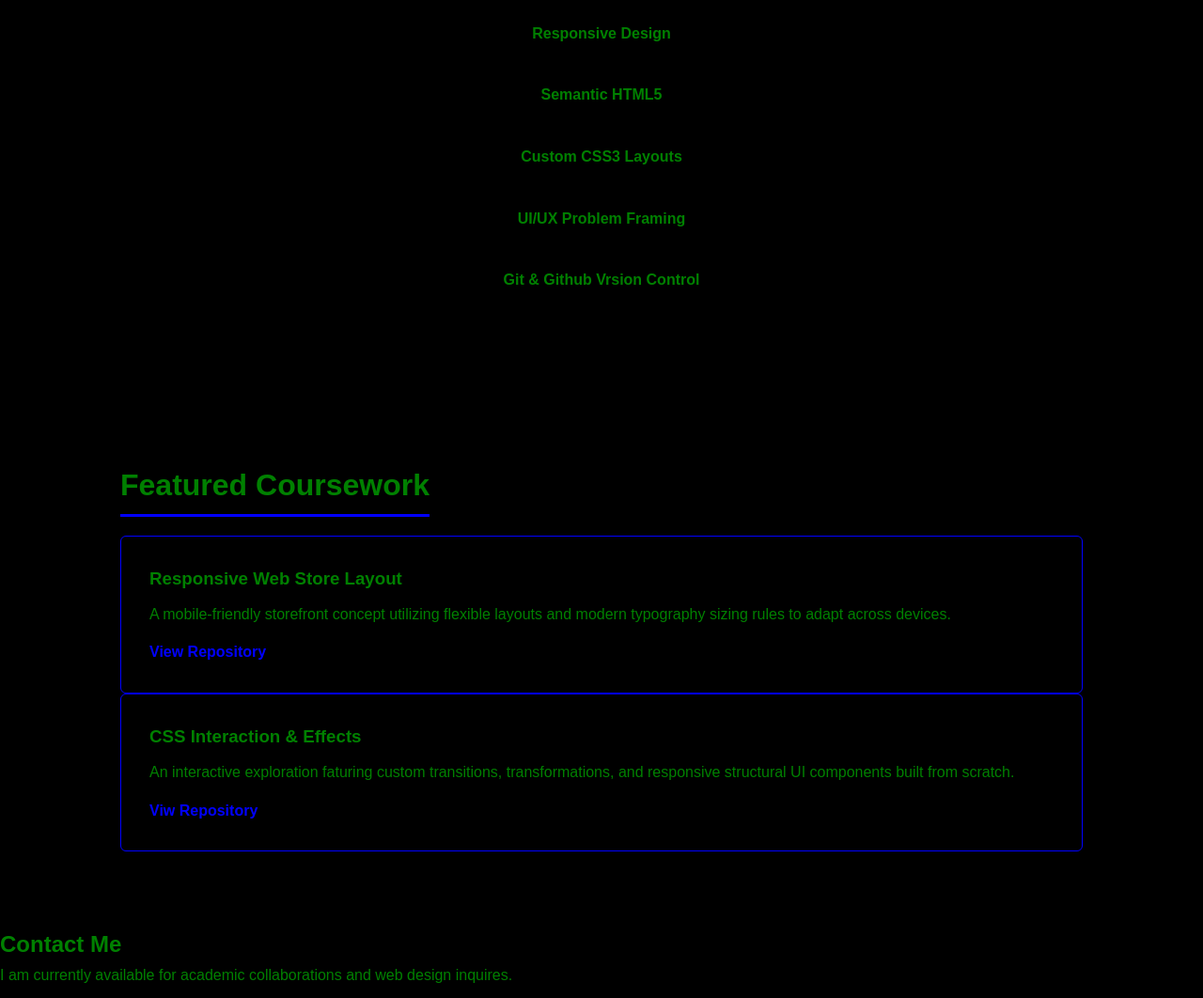
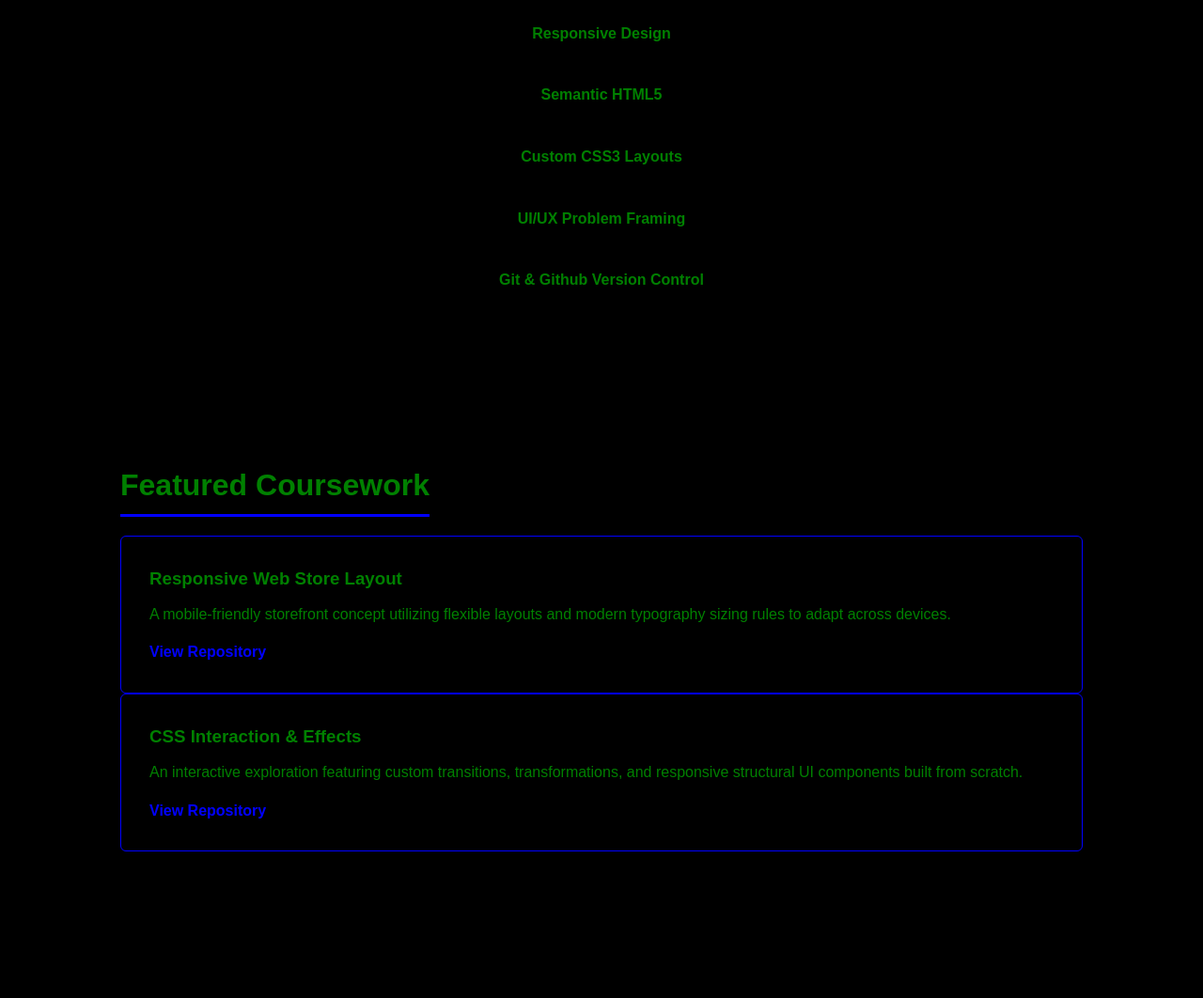
Before and after one commit to echance6160/Portfolio, a plain HTML site: page index.html in a window 1280 px wide. Shown: the part 978-2040 px from the top of the page at 94% size. Drawn offline with Linux system fonts and the light colour scheme.

Commit message:
Fix HTML formatting and typos in index.html

```diff
--- a/index.html
+++ b/index.html
@@ -40,7 +40,7 @@
             <div class="skill-card">Semantic HTML5</div>
             <div class="skill-card">Custom CSS3 Layouts</div>
             <div class="skill-card">UI/UX Problem Framing</div>
-            <div class="skill-card">Git & Github Vrsion Control</div>
+            <div class="skill-card">Git & Github Version Control</div>
         </div>
     </section>
 
@@ -55,14 +55,14 @@
             </div>
             <div class="project-card">
                 <h3>CSS Interaction & Effects</h3>
-                <p>An interactive exploration faturing custom transitions, transformations, and responsive structural UI components built from scratch.</p>
-                <a href="https://github.com" target="_blank" class="project-link">Viw Repository</a>
+                <p>An interactive exploration featuring custom transitions, transformations, and responsive structural UI components built from scratch.</p>
+                <a href="https://github.com" target="_blank" class="project-link">View Repository</a>
             </div>
         </div>
     </section>
 
 
-    <section id="contact" class="sction bg-light">
+    <section id="contact" class="section bg-light">
         <h2>Contact Me</h2>
         <p>I am currently available for academic collaborations and web design inquires.</p>
         <p class="contact-info">Contact information available upon request.</p>
```
